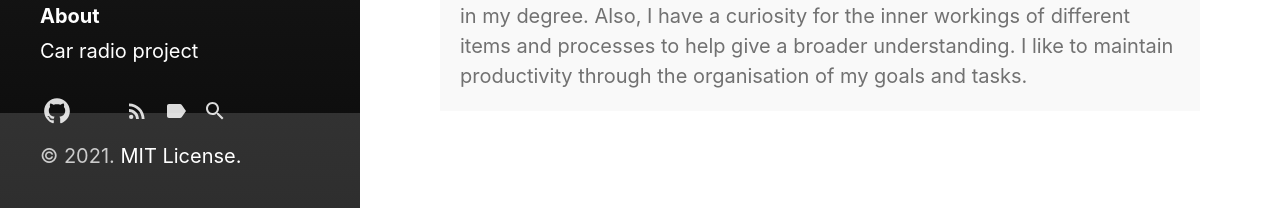
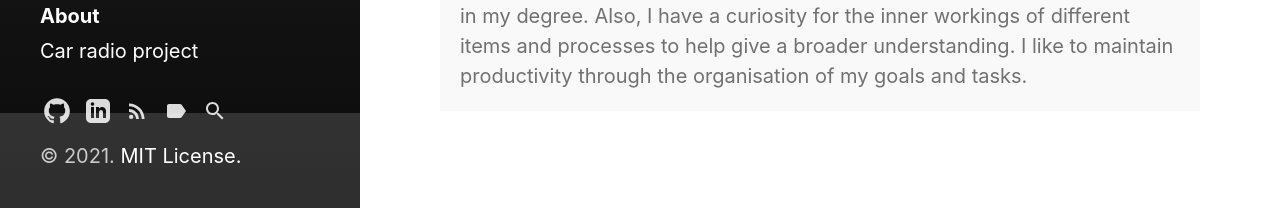
Before and after one commit to Daniel-Ashton/Daniel-Ashton.github.io, a Jekyll site: the page built from about.md, in a window 1280 px wide and 998 px high. Shown: the part 787-995 px from the top of the window. Built offline with Jekyll 4.4.1, drawn with Linux system fonts in a browser that asks for light colours.

Commit message:
LinkedIn logo

```diff
--- a/_includes/sidebar-icon-links.html
+++ b/_includes/sidebar-icon-links.html
@@ -8,7 +8,7 @@
     <a id="LinkedIn-link"
        class="icon" title="LinkedIn" aria-label="LinkedIn"
        href="https://www.linkedin.com/in/danieljashton/">
-      {% include svg/61109.svg %}
+      {% include svg/linkedin.svg %}
     </a>
   {% endif %}
 
```
Also changed, not shown: _includes/svg/linkedin.svg (added).
